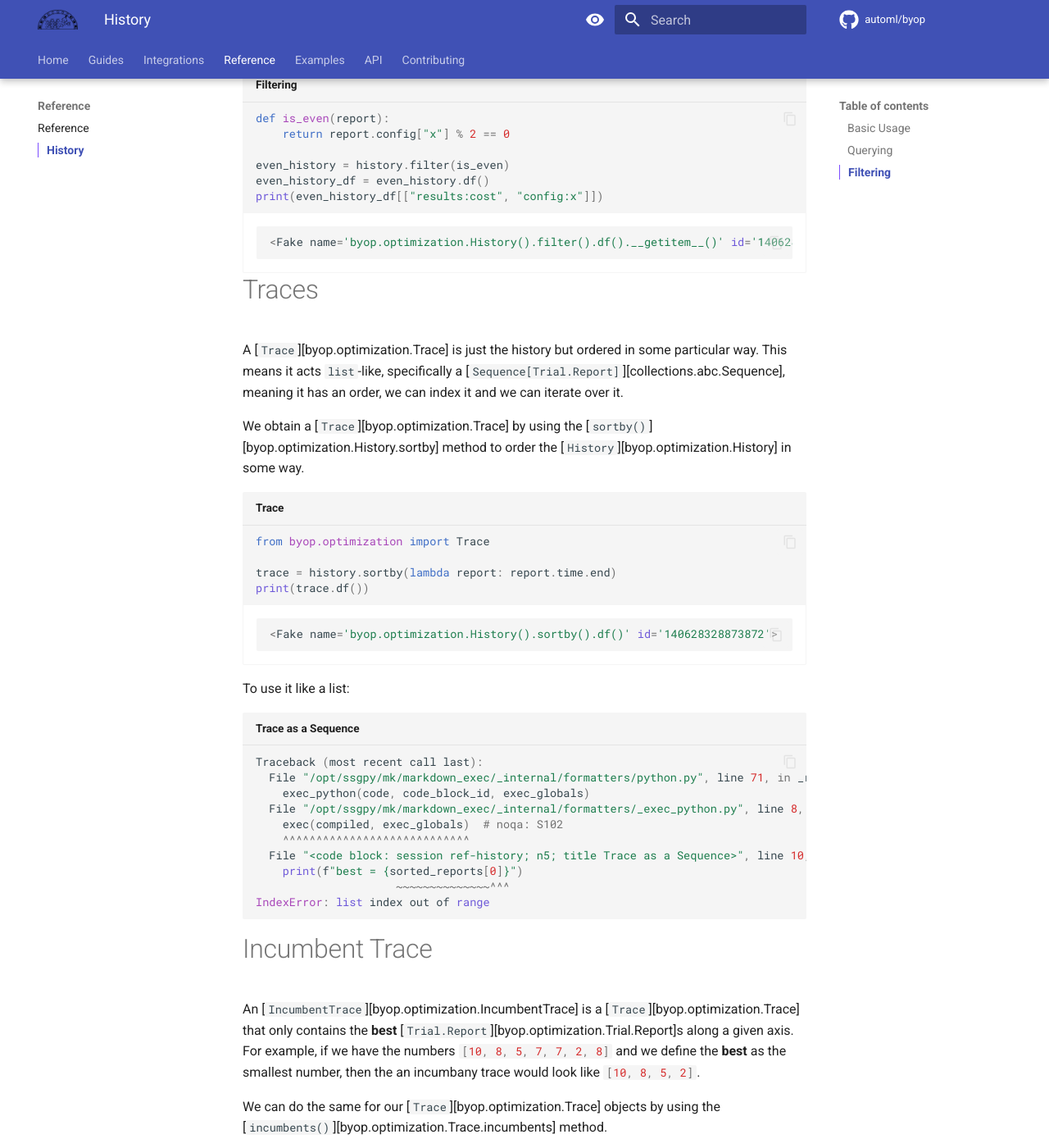
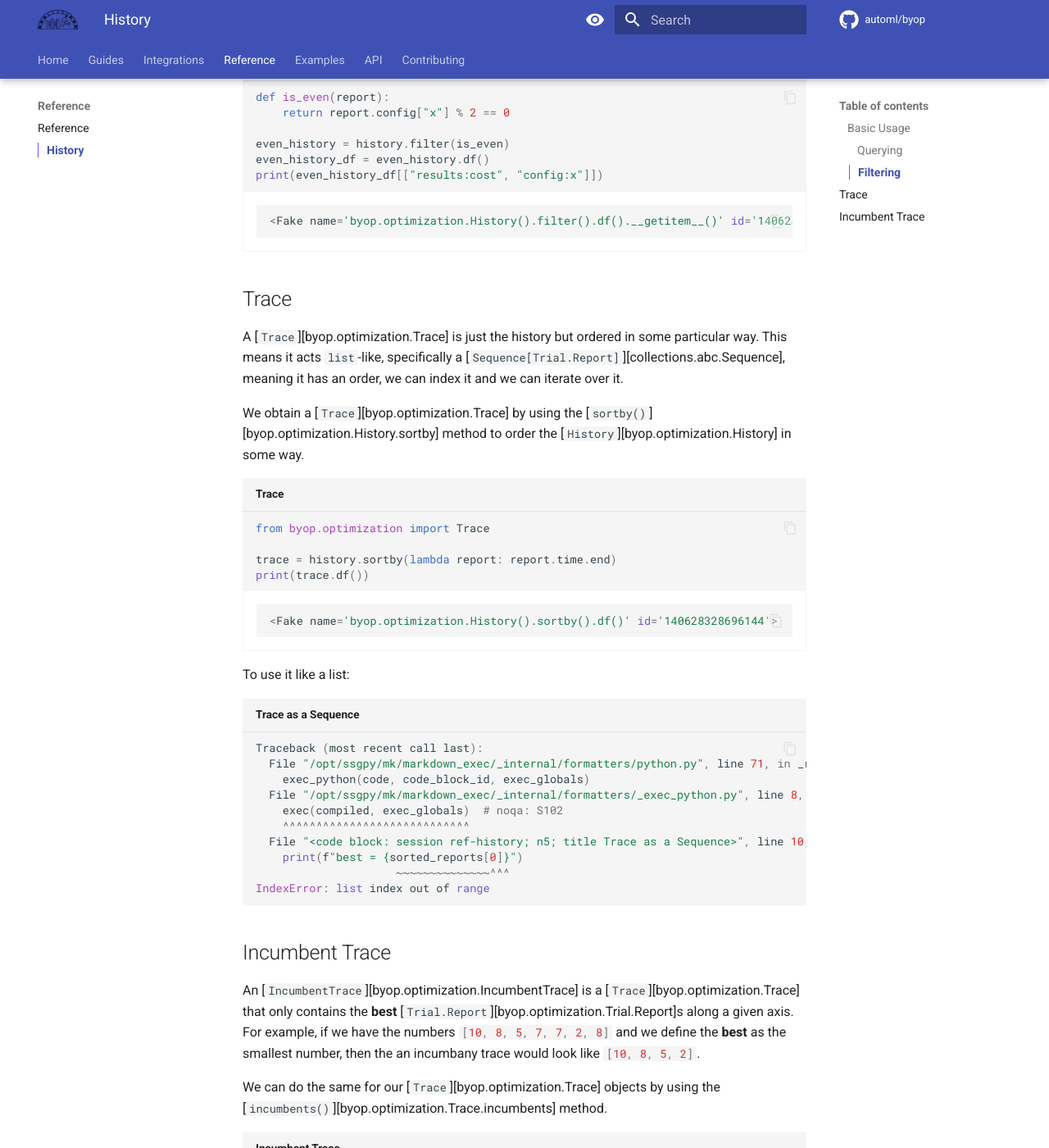
Before and after one commit to automl/amltk, an MkDocs documentation site: the page built from docs/reference/history.md, in a window 1280 px wide and 1400 px high, scrolled down 1726 px. Shown: the whole window at 82% size. Built offline with MkDocs 1.6.1 and Material for MkDocs 9.7.7, drawn with Linux system fonts in a browser that asks for light colours; comment, search, counter and statistics services are not loaded; some of the changed text lies outside the part shown.

Commit message:
doc(History): Fix headers

````diff
--- a/docs/reference/history.md
+++ b/docs/reference/history.md
@@ -80,7 +80,7 @@ see the [optimization guide](../guides/optimization.md) for more details.
     scheduler.run(timeout=3)
     ```
 
-## Querying
+### Querying
 The [`History`][byop.optimization.History] acts like
 a [`Mapping[str, Trial.Report]`][collections.abc.Mapping],
 where the keys are the `trial.name` and the values are its
@@ -100,7 +100,7 @@ sorted_reports = sorted(history.values(), key=lambda r: r.results['cost'])
 print(f"best = {sorted_reports[0]}")
 ```
 
-## Filtering
+### Filtering
 You can filter the history by using the [`filter()`][byop.optimization.History.filter]
 method. This method takes a [`Callable[[Trial.Report], bool]`][typing.Callable]
 and returns a new [`History`][byop.optimization.History] with only the
@@ -116,7 +116,7 @@ even_history_df = even_history.df()
 print(even_history_df[["results:cost", "config:x"]])
 ```
 
-# Traces
+## Trace
 A [`Trace`][byop.optimization.Trace] is just the history
 but ordered in some particular way. This means it acts `list`-like,
 specifically a [`Sequence[Trial.Report]`][collections.abc.Sequence], meaning
@@ -148,7 +148,7 @@ sorted_reports = sorted(trace, key=lambda r: r.results['cost'])
 print(f"best = {sorted_reports[0]}")
 ```
 
-# Incumbent Trace
+## Incumbent Trace
 An [`IncumbentTrace`][byop.optimization.IncumbentTrace] is a
 [`Trace`][byop.optimization.Trace] that only contains the
 **best** [`Trial.Report`][byop.optimization.Trial.Report]s
````
